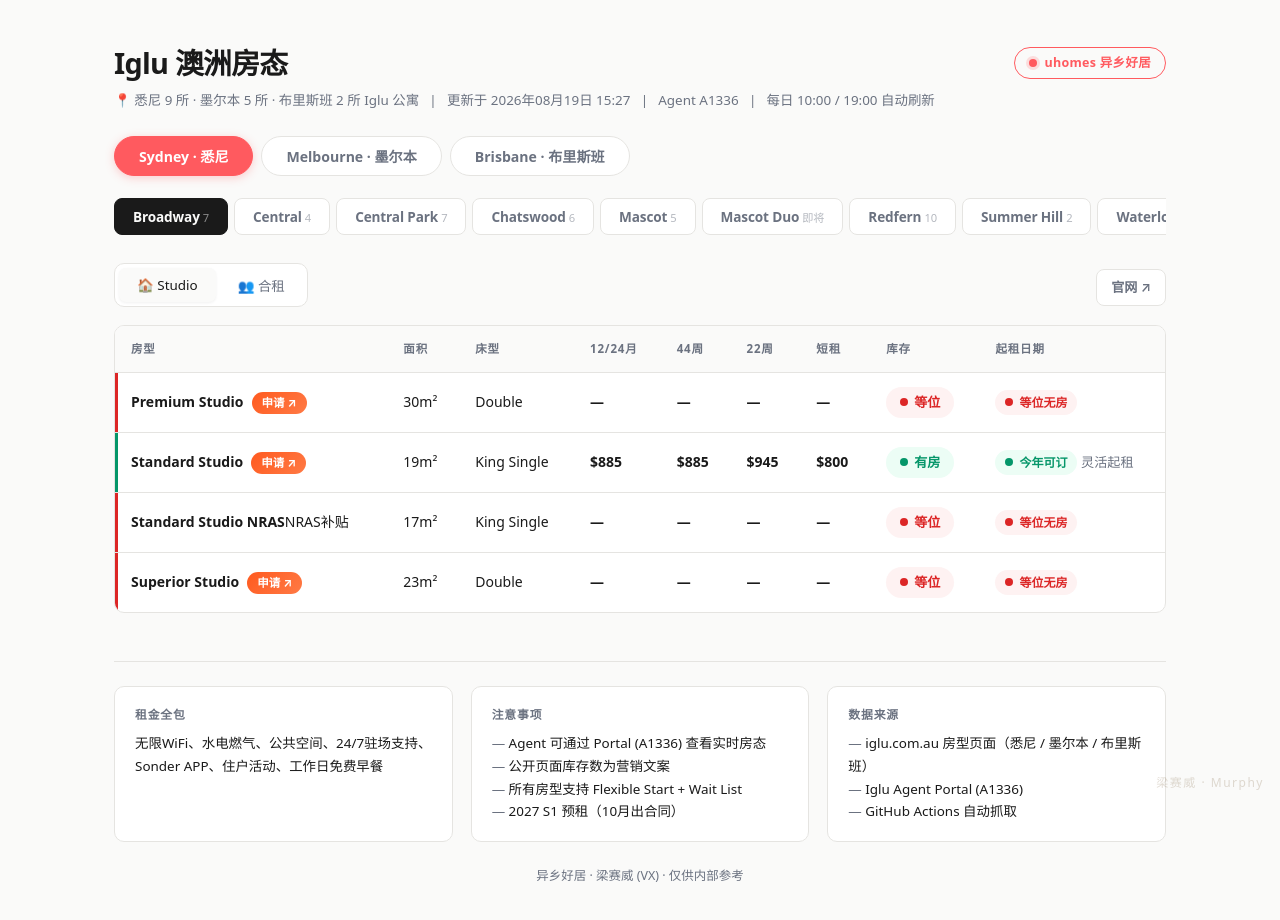
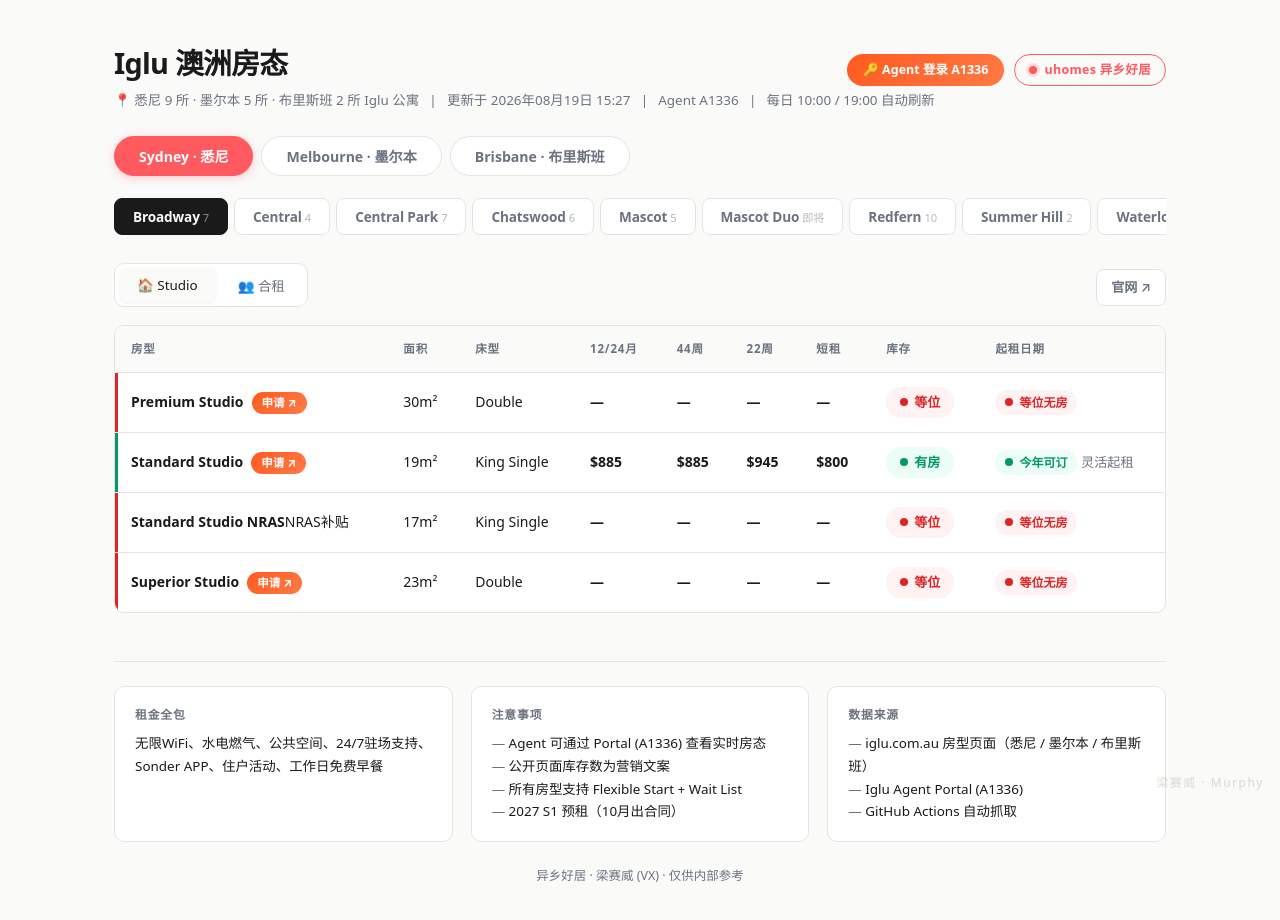
Before and after one commit to 3224751341-coder/iglu-sydney-fangtai, a plain HTML site: page index.html in a window 1280 px wide. Drawn offline with Linux system fonts and the light colour scheme; a web font is replaced by a local one.

Commit message:
feat: header 加 Agent 登录入口（A1336，跳 portal 登录页）

```diff
--- a/index.html
+++ b/index.html
@@ -38,6 +38,19 @@
   .header .meta { color: var(--text-muted); font-size: 0.84rem; }
   .uhomes-badge { display: flex; align-items: center; gap: 7px; padding: 5px 14px; border: 1.5px solid var(--brand); border-radius: 999px; background: rgba(255,255,255,.06); color: var(--brand); font-size: 12.5px; font-weight: 600; letter-spacing: .3px; white-space: nowrap; align-self: center; }
   .uhomes-badge .ub-dot { width: 8px; height: 8px; border-radius: 50%; background: var(--brand); box-shadow: 0 0 0 3px rgba(255,90,95,.18); }
+  .agent-login-btn {
+    display: inline-flex; align-items: center; gap: 6px;
+    padding: 6px 16px;
+    border-radius: 999px;
+    background: linear-gradient(135deg, #FF5A1F, #FF7A45);
+    color: #fff;
+    font-size: 12.5px; font-weight: 700;
+    text-decoration: none;
+    white-space: nowrap;
+    align-self: center;
+    transition: transform 150ms ease, box-shadow 150ms ease;
+  }
+  .agent-login-btn:hover { transform: translateY(-1px); box-shadow: 0 3px 10px rgba(255,90,31,0.4); }
   .watermark { position: fixed; right: 16px; bottom: 8px; font-size: 12px; font-weight: 500; letter-spacing: 1.5px; color: rgba(139,115,85,.25); pointer-events: none; user-select: none; z-index: 999; }
 
   /* City tabs */
@@ -158,7 +171,10 @@
 <div class="header fade-in" style="animation-delay:0ms">
   <div class="header-top">
     <h1>Iglu 澳洲房态</h1>
-    <div class="uhomes-badge"><span class="ub-dot"></span>uhomes 异乡好居</div>
+    <div style="display:flex;align-items:center;gap:10px">
+      <a class="agent-login-btn" href="https://iglu.com.au/iglu-agent-portal-login/" target="_blank" rel="noopener">🔑 Agent 登录 A1336</a>
+      <div class="uhomes-badge"><span class="ub-dot"></span>uhomes 异乡好居</div>
+    </div>
   </div>
   <p class="meta">📍 悉尼 9 所 · 墨尔本 5 所 · 布里斯班 2 所 Iglu 公寓 &ensp;|&ensp; 更新于 2026年08月19日 15:27 &ensp;|&ensp; Agent A1336 &ensp;|&ensp; 每日 10:00 / 19:00 自动刷新</p>
 </div>
```
